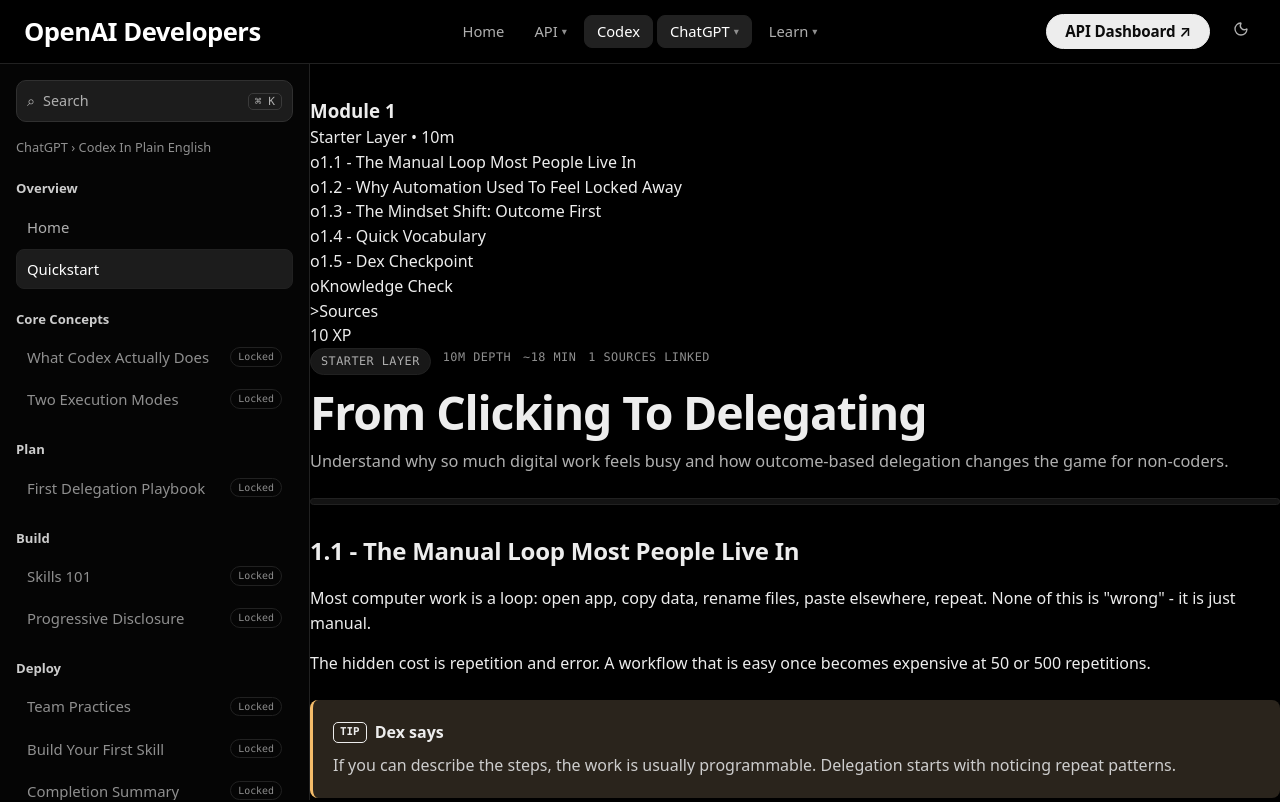
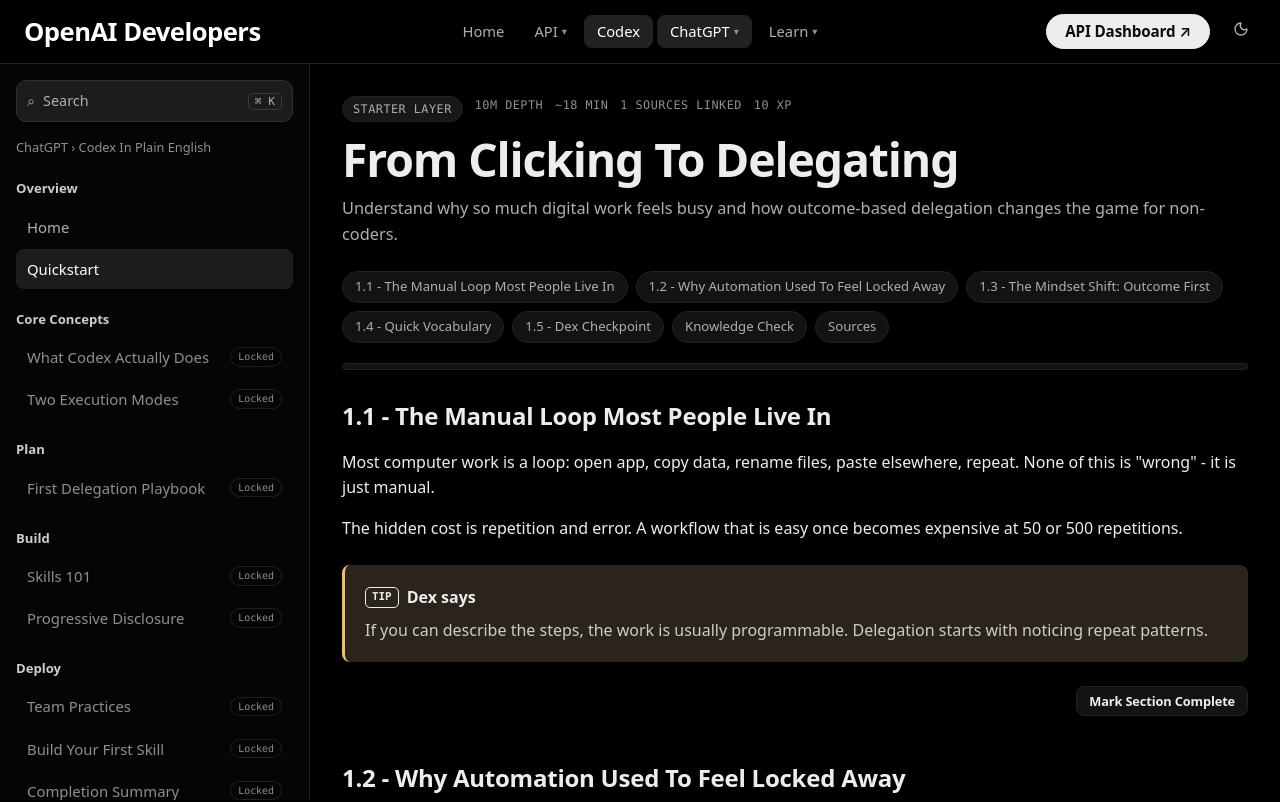
Before and after one commit to daniel-p-green/codex-in-plain-english, a React (Vite) app: page /#/module/1 in a window 1280 px wide. Shown: the top 802 px of the page. Built offline with nearby package versions, Linux system fonts and the light colour scheme; a web font is replaced by a local one.

Commit message:
style(ui): apply shell system to dashboard/module/completion pages

```diff
--- a/src/components/completion/CompletionPage.tsx
+++ b/src/components/completion/CompletionPage.tsx
@@ -4,6 +4,7 @@
 import { useProgressContext } from '../../context/useProgressContext';
 import { COURSE_SUMMARY, NEXT_STEPS } from '../../data/completion';
 import { BADGES } from '../../data/badges';
+import PageContainer from '../layout/PageContainer';
 
 export default function CompletionPage() {
   const { progress, hasBadge } = useProgressContext();
@@ -37,18 +38,16 @@
   const earnedBadges = BADGES.filter(badge => hasBadge(badge.id));
 
   return (
-    <div className="completion-page">
+    <PageContainer className="completion-page">
       <div className="completion-mascot">DEX</div>
       <h1>You Completed The Course</h1>
-      <p style={{ fontSize: '1.15rem', color: 'var(--ink-soft)', marginBottom: 'var(--space-lg)' }}>
+      <p className="completion-intro">
         You now have a practical delegation mindset and a repeatable path to skill-based workflows.
       </p>
-      <p style={{ fontSize: '1rem', color: 'var(--sandy-gold)', fontWeight: 700 }}>Total XP: {progress.xp}</p>
+      <p className="completion-xp">Total XP: {progress.xp}</p>
 
       <div className="completion-summary">
-        <h2 className="section-title" style={{ textAlign: 'center' }}>
-          What You Learned
-        </h2>
+        <h2 className="section-title">What You Learned</h2>
         <div className="content-table-wrapper">
           <table className="content-table">
             <thead>
@@ -72,7 +71,7 @@
       </div>
 
       {earnedBadges.length > 0 && (
-        <div style={{ marginTop: 'var(--space-2xl)' }}>
+        <div className="completion-badges">
           <h2 className="section-title">Your Badges</h2>
           <div className="badge-grid">
             {earnedBadges.map(badge => (
@@ -86,20 +85,16 @@
         </div>
       )}
 
-      <div style={{ marginTop: 'var(--space-2xl)', textAlign: 'left' }}>
-        <h2 className="section-title" style={{ textAlign: 'center' }}>
-          What To Do Next
-        </h2>
-        <ol className="content-list" style={{ maxWidth: '700px', margin: '0 auto' }}>
+      <div className="completion-next">
+        <h2 className="section-title">What To Do Next</h2>
+        <ol className="content-list">
           {NEXT_STEPS.map((step, i) => (
-            <li key={i} style={{ marginBottom: 'var(--space-md)' }}>
-              {step}
-            </li>
+            <li key={i}>{step}</li>
           ))}
         </ol>
       </div>
 
-      <div style={{ marginTop: 'var(--space-2xl)', display: 'flex', gap: 'var(--space-md)', justifyContent: 'center', flexWrap: 'wrap' }}>
+      <div className="completion-actions">
         <Link to="/dashboard" className="btn btn-secondary">
           View Dashboard
         </Link>
@@ -107,6 +102,6 @@
           Back to Home
         </Link>
       </div>
-    </div>
+    </PageContainer>
   );
 }
--- a/src/components/dashboard/DashboardPage.tsx
+++ b/src/components/dashboard/DashboardPage.tsx
@@ -3,6 +3,7 @@
 import { allModules } from '../../data/modules';
 import { getDepthLevel, getNextDepthLevel } from '../../data/depth-levels';
 import { BADGES } from '../../data/badges';
+import PageContainer from '../layout/PageContainer';
 
 export default function DashboardPage() {
   const { progress, isModuleUnlocked, isModuleComplete, getModulePercent, getOverallPercent, hasBadge } =
@@ -14,36 +15,28 @@
   const completedModules = allModules.filter(m => isModuleComplete(m.id)).length;
 
   return (
-    <div className="dashboard">
+    <PageContainer className="dashboard">
       <h1>Your Delegation Progress</h1>
 
       <div className="dashboard-stats">
         <div className="stat-card">
           <div className="stat-card-icon">XP</div>
-          <div className="stat-card-value" style={{ color: 'var(--sandy-gold)' }}>
-            {progress.xp}
-          </div>
+          <div className="stat-card-value">{progress.xp}</div>
           <div className="stat-card-label">Total XP</div>
         </div>
         <div className="stat-card">
           <div className="stat-card-icon">LVL</div>
-          <div className="stat-card-value" style={{ color: 'var(--ink-bright)' }}>
-            Lv.{depthLevel.level}
-          </div>
+          <div className="stat-card-value">Lv.{depthLevel.level}</div>
           <div className="stat-card-label">{depthLevel.title}</div>
         </div>
         <div className="stat-card">
           <div className="stat-card-icon">STR</div>
-          <div className="stat-card-value" style={{ color: 'var(--warm-accent)' }}>
-            {progress.streak.current}
-          </div>
+          <div className="stat-card-value">{progress.streak.current}</div>
           <div className="stat-card-label">Day Streak</div>
         </div>
         <div className="stat-card">
           <div className="stat-card-icon">CMP</div>
-          <div className="stat-card-value" style={{ color: 'var(--mint)' }}>
-            {overallPercent}%
-          </div>
+          <div className="stat-card-value">{overallPercent}%</div>
           <div className="stat-card-label">Complete</div>
         </div>
       </div>
@@ -68,7 +61,7 @@
       )}
 
       <h2 className="section-title">Modules</h2>
-      <div className="module-grid" style={{ marginBottom: 'var(--space-2xl)' }}>
+      <div className="module-grid dashboard-module-grid">
         {allModules.map(mod => {
           const unlocked = isModuleUnlocked(mod.id);
           const completed = isModuleComplete(mod.id);
@@ -107,7 +100,7 @@
       </div>
 
       {completedModules === allModules.length && (
-        <div style={{ textAlign: 'center', marginBottom: 'var(--space-2xl)' }}>
+        <div className="dashboard-completion-link">
           <Link to="/completion" className="btn btn-success btn-lg">
             View Completion Summary
           </Link>
@@ -127,6 +120,6 @@
           );
         })}
       </div>
-    </div>
+    </PageContainer>
   );
 }
--- a/src/components/module/ModulePage.tsx
+++ b/src/components/module/ModulePage.tsx
@@ -3,6 +3,7 @@
 import { allModules } from '../../data/modules';
 import ContentRenderer from '../content-blocks/ContentRenderer';
 import QuizSection from '../quiz/QuizSection';
+import PageContainer from '../layout/PageContainer';
 
 export default function ModulePage() {
   const { id } = useParams<{ id: string }>();
@@ -14,13 +15,15 @@
 
   if (!moduleData) {
     return (
-      <div className="module-content" style={{ textAlign: 'center', paddingTop: '80px' }}>
+      <PageContainer className="module-content">
+        <div className="empty-state">
           <h1>Module Not Found</h1>
           <p>This module does not exist.</p>
-        <Link to="/" className="btn btn-primary" style={{ marginTop: '20px' }}>
+          <Link to="/" className="btn btn-primary">
             Back to Home
           </Link>
         </div>
+      </PageContainer>
     );
   }
 
@@ -41,58 +44,40 @@
   };
 
   return (
-    <div className="module-page">
-      <aside className="module-sidebar">
-        <div className="module-sidebar-header">
-          <h3>Module {moduleData.number}</h3>
-          <span className="depth-badge">
-            {moduleData.depthZone} • {moduleData.depthMeters}m
-          </span>
-        </div>
-
-        <ul className="sidebar-nav">
-          {moduleData.sections.map(section => {
-            const isRead = moduleProgress.sectionsRead.includes(section.id);
-            return (
-              <li
-                key={section.id}
-                className={`sidebar-nav-item ${isRead ? 'completed' : ''}`}
-                onClick={() => scrollToSection(section.id)}
-              >
-                <span className="check-icon">{isRead ? 'x' : 'o'}</span>
-                <span>{section.title}</span>
-              </li>
-            );
-          })}
-          <li
-            className={`sidebar-nav-item ${moduleProgress.quiz.completed ? 'completed' : ''}`}
-            onClick={() => scrollToSection('quiz-section')}
-          >
-            <span className="check-icon">{moduleProgress.quiz.completed ? 'x' : 'o'}</span>
-            <span>Knowledge Check</span>
-          </li>
-          <li className="sidebar-nav-item" onClick={() => scrollToSection('sources-section')}>
-            <span className="check-icon">&gt;</span>
-            <span>Sources</span>
-          </li>
-        </ul>
-
-        <div className="sidebar-stats">
-          <div className="sidebar-xp">{progress.xp} XP</div>
-        </div>
-      </aside>
-
-      <main className="module-content">
-        <div className="module-header">
+    <PageContainer className="module-page">
+      <header className="module-header">
         <div className="module-header-meta">
           <span className="badge">{moduleData.depthZone}</span>
           <span>{moduleData.depthMeters}m depth</span>
           <span>~{moduleData.estimatedMinutes} min</span>
           <span>{moduleData.sourceRefs.length} sources linked</span>
-            {isModuleComplete(moduleId) && <span style={{ color: 'var(--mint)', fontWeight: 600 }}>Complete</span>}
+          <span>{progress.xp} XP</span>
+          {isModuleComplete(moduleId) && <span className="module-complete-chip">Complete</span>}
         </div>
         <h1>{moduleData.title}</h1>
         <p>{moduleData.subtitle}</p>
+      </header>
+
+      <div className="module-outline" aria-label="Module sections">
+        {moduleData.sections.map(section => {
+          const isRead = moduleProgress.sectionsRead.includes(section.id);
+          return (
+            <button
+              key={section.id}
+              type="button"
+              className={`module-outline-item ${isRead ? 'completed' : ''}`}
+              onClick={() => scrollToSection(section.id)}
+            >
+              {section.title}
+            </button>
+          );
+        })}
+        <button type="button" className="module-outline-item" onClick={() => scrollToSection('quiz-section')}>
+          Knowledge Check
+        </button>
+        <button type="button" className="module-outline-item" onClick={() => scrollToSection('sources-section')}>
+          Sources
+        </button>
       </div>
 
       <div className="module-progress-bar">
@@ -102,13 +87,13 @@
       {moduleData.sections.map(section => {
         const isRead = moduleProgress.sectionsRead.includes(section.id);
         return (
-            <div key={section.id} id={section.id} className="section">
+          <section key={section.id} id={section.id} className="section">
             <h2>{section.title}</h2>
             <ContentRenderer blocks={section.content} />
             <div className="section-mark-complete">
               {isRead ? (
                 <button className="btn btn-sm btn-success" disabled>
-                    ✓ Section Complete
+                  Section Complete
                 </button>
               ) : (
                 <button className="btn btn-sm btn-secondary" onClick={() => markSectionRead(moduleId, section.id)}>
@@ -116,19 +101,17 @@
                 </button>
               )}
             </div>
-            </div>
+          </section>
         );
       })}
 
-        <div id="quiz-section">
+      <section id="quiz-section" className="module-section-block">
         <QuizSection moduleId={moduleId} questions={moduleData.quiz} />
-        </div>
+      </section>
 
       <section id="sources-section" className="source-panel">
         <h3>Source Attribution</h3>
-          <p>
-            This module adapts ideas from Gabriel Chua&apos;s writing. Source links are provided directly below.
-          </p>
+        <p>This module adapts ideas from Gabriel Chua&apos;s writing. Source links are provided directly below.</p>
         <ul>
           {moduleData.sourceRefs.map((source, idx) => (
             <li key={`${source.url}-${idx}`}>
@@ -141,7 +124,7 @@
         </ul>
       </section>
 
-        <div className="module-nav">
+      <nav className="module-nav" aria-label="Module navigation">
         {prevModule ? (
           <Link to={`/module/${prevModule.number}`} className="btn btn-secondary">
             ← Module {prevModule.number}: {prevModule.title}
@@ -166,8 +149,7 @@
             </Link>
           )
         )}
-        </div>
-      </main>
-    </div>
+      </nav>
+    </PageContainer>
   );
 }
```
Lines whose indentation alone changed are shown as unchanged.
